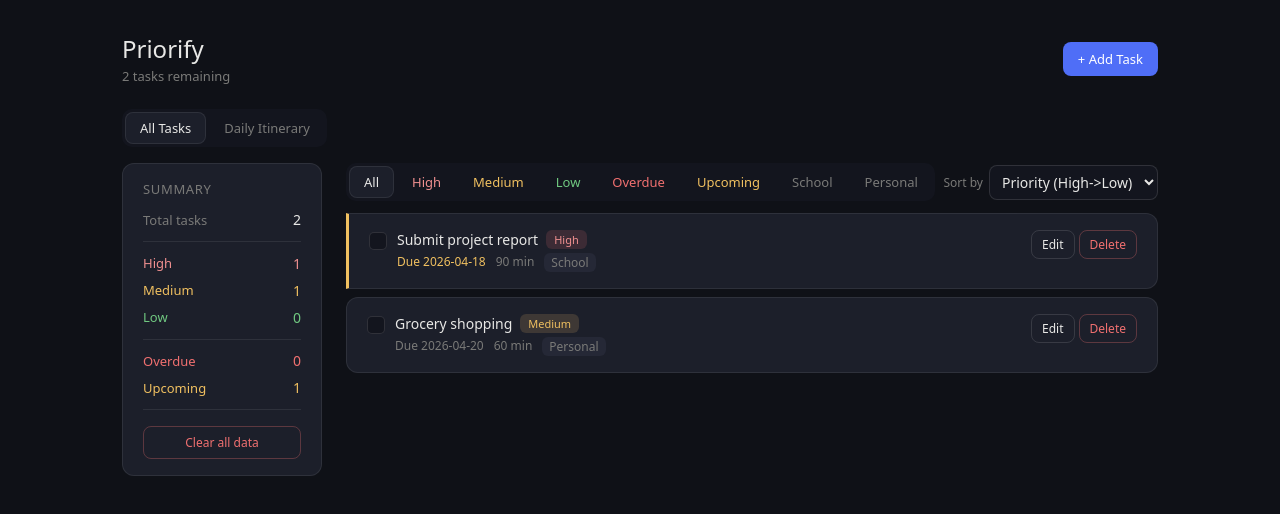
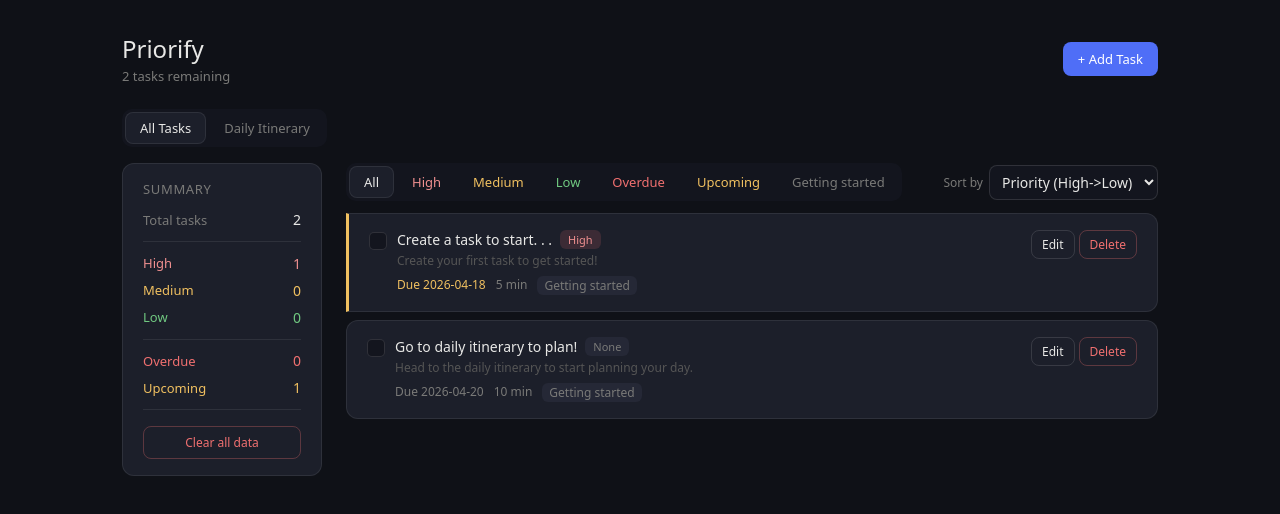
Before and after one commit to ARid01/Priorify, a React (Create React App) app: page / in a window 1280 px wide. Shown: the top 514 px of the page. Built offline with nearby package versions, Linux system fonts and the light colour scheme.

Commit message:
Fixed double confirm, made sample tasks adaptive and explanatory, added descriptions to cards and itinerary and made it so they fade out if too long.

```diff
--- a/src/App.css
+++ b/src/App.css
@@ -235,6 +235,21 @@ select option {
   border-radius: 0 var(--radius-lg) var(--radius-lg) 0;
 }
 
+.task-desc {
+  font-size: 12px;
+  color: var(--text-muted);
+  margin: 2px 0 6px 0;
+  line-height: 1.4;
+
+  /* Clip to single line */
+  white-space: nowrap;
+  overflow: hidden;
+
+  /* Horizontal fade */
+  mask-image: linear-gradient(to right, black 70%, transparent 100%);
+  -webkit-mask-image: linear-gradient(to right, black 70%, transparent 100%);
+}
+
 .task-row {
   display: flex;
   align-items: flex-start;
@@ -337,6 +352,7 @@ select option {
 .badge-medium { background: var(--badge-med-bg);   color: var(--badge-med-text);  }
 .badge-low    { background: var(--badge-low-bg);   color: var(--badge-low-text);  }
 .badge-done   { background: var(--badge-done-bg);  color: var(--badge-done-text); }
+.badge-none   { background: var(--bg-raised);      color: var(--text-secondary);  }
 
 /* Empty */
 .empty-state {
--- a/src/App.js
+++ b/src/App.js
@@ -6,29 +6,41 @@ import SummaryPanel from "./components/SummaryPanel";
 import { buildItinerary } from "./utils/itinerary";
 import './App.css';
 
-//Sample tasks for first visit.
-const SAMPLE_TASKS = [
+//Sample tasks for first visit or new slate, tells the user how to use it (kinda)
+const getSampleTasks = () => {
+  const today = new Date();
+  const formatDate = (date) =>
+    `${date.getFullYear()}-${String(date.getMonth() + 1).padStart(2, "0")}-${String(date.getDate()).padStart(2, "0")}`;
+
+  const dayOffset = (days) => {
+    const d = new Date(today);
+    d.setDate(d.getDate() + days);
+    return formatDate(d);
+  }
+
+  return [
     {
       id: "1",
-    title: "Submit project report",
-    desc: "Finalize and submit the project report to the professor.",
+      title: "Create a task to start. . .",
+      desc: "Create your first task to get started!",
       priority: "High",
-    dueDate: "2026-04-18",
-    estimatedTime: 90,
-    category: "School",
-    completed: false
+      dueDate: formatDate(today),
+      estimatedTime: 5,
+      category: "Getting started",
+      completed: false,
     },
     {
       id: "2",
-    title: "Grocery shopping",
-    desc: "Buy groceries for the week.",
-    priority: "Medium",
-    dueDate: "2026-04-20",
-    estimatedTime: 60,
-    category: "Personal",
-    completed: false
-  }
-];
+      title: "Go to daily itinerary to plan!",
+      desc: "Head to the daily itinerary to start planning your day.",
+      priority: "None",
+      dueDate: dayOffset(2),
+      estimatedTime: 10,
+      category: "Getting started",
+      completed: false,
+    },
+  ]
+};
 
 //Main function
 export default function App() {
@@ -36,9 +48,9 @@ export default function App() {
   const [tasks, setTasks] = useState(() => {
     try {
       const saved = localStorage.getItem("priorify_tasks");
-      return saved ? JSON.parse(saved) : SAMPLE_TASKS;
+      return saved ? JSON.parse(saved) : getSampleTasks();
     } catch {
-      return SAMPLE_TASKS;
+      return getSampleTasks();
     }
   });
 
@@ -116,10 +128,8 @@ export default function App() {
 
   //Clearing local storage
   const handleClearStorage = () => {
-    if (window.confirm("Clear all data?")) {
     localStorage.removeItem("priorify_tasks");
-      setTasks(SAMPLE_TASKS);
-    }
+      setTasks(getSampleTasks());
   }
 
   //Building itinerary
--- a/src/components/ItineraryView.js
+++ b/src/components/ItineraryView.js
@@ -58,6 +58,7 @@ export default function ItineraryView({ tasks, onComplete, onBuild, hasItinerary
                         </div>
                         <div className="slot-body">
                             <div className="slot-title">{task.title}</div>
+                            <div className="task-desc">{task.desc}</div>
                             <div className="slot-meta">
                                 <span className={`badge badge-${task.priority.toLowerCase()}`}>
                                     {task.priority.charAt(0).toUpperCase() + task.priority.slice(1)}
--- a/src/components/TaskCard.js
+++ b/src/components/TaskCard.js
@@ -44,6 +44,10 @@ export default function TaskCard({ task, onComplete, onEdit, onDelete }) {
                     {task.completed && <span className="badge badge-done">Done</span>}
                 </div>
 
+                {task.desc && (
+                    <p className="task-desc">{task.desc}</p>
+                )}
+
                 <div className="task-meta">
                     {task.dueDate && (
                         <span className={isOverdue ? "overdue" : isUpcoming ? "upcoming" : ""}>
```
Lines whose indentation alone changed are shown as unchanged.
